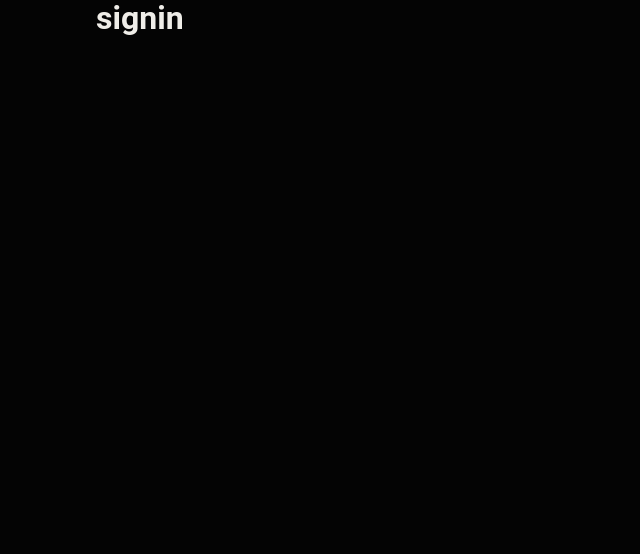
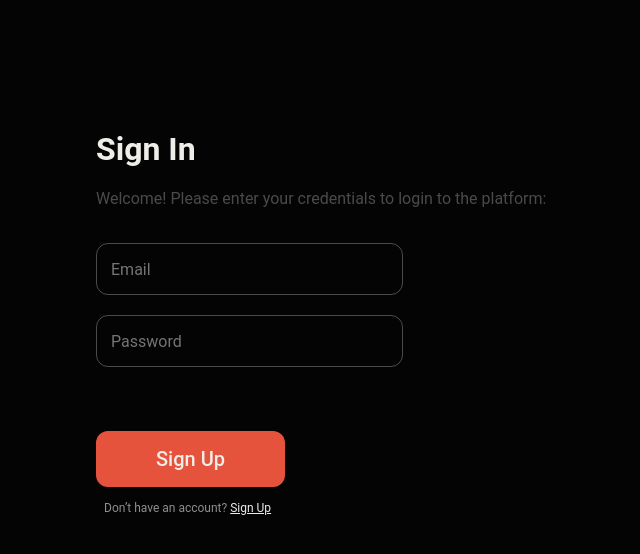
Before and after one commit to idnol/ui-power-pulse, a React app: page /react_vite/signin in a window 1280 px wide. Shown: the top 554 px of the page, without its empty margins (192-832 px from the left). Built offline with nearby package versions, Linux system fonts and the light colour scheme; the HTML template or start-up script is replaced by a standard one.

Commit message:
SignInForm

```diff
--- /dev/null
+++ b/src/components/AuthForms/SignInForm.jsx
@@ -0,0 +1,48 @@
+import { Form, Formik } from 'formik';
+import * as Yup from 'yup';
+import { Error, StyledButton, StyledDiv, StyledGreetings, StyledInput, StyledLink, StyledSecondaryText, StyledTitle } from './AuthForms.styled';
+
+
+const schema = Yup.object().shape({
+    email: Yup.string().matches(/^\w+@[a-zA-Z_]+?\.[a-zA-Z]{2,3}$/, "It must be valid email").required('Required'),
+    password: Yup.string().min(6, "password must be at least 6 characters").required('Required')
+});
+
+export const SignInForm = () => {
+
+    const handleLogin = (values) => {
+        // dispatch(login(values));
+        console.log(values);
+    }
+
+    return (
+        <>
+
+            <StyledDiv>
+                <StyledTitle>Sign In</StyledTitle>
+                <StyledGreetings>Welcome! Please enter your credentials to login to the platform:</StyledGreetings>
+
+                <Formik
+                    initialValues={{
+                        email: '',
+                        password: '',
+                    }}
+                    validationSchema={schema}
+                    onSubmit={(values) => {
+                        handleLogin(values);
+                    }}>
+                    <Form autoComplete="off">
+                        <StyledInput type="email" name="email" placeholder="Email" />
+                        <Error name="email" component="p" />
+                        <StyledInput type="password" name="password" placeholder="Password" />
+                        <Error name="password" component="p" />
+                        <StyledButton type="submit">Sign Up</StyledButton>
+                    </Form>
+                </Formik>
+
+                <StyledSecondaryText>Don’t have an account? <StyledLink to="/signup">Sign Up</StyledLink></StyledSecondaryText>
+            </StyledDiv>
+
+        </>
+    )
+}
--- a/src/pages/SigninPage/SigninPage.jsx
+++ b/src/pages/SigninPage/SigninPage.jsx
@@ -1,3 +1,5 @@
+import { SignInForm } from "../../components/AuthForms/SignInForm";
+
 export default function SigninPage() {
-  return <><h1>signin</h1></>
+  return <><SignInForm /></>
 }
```
